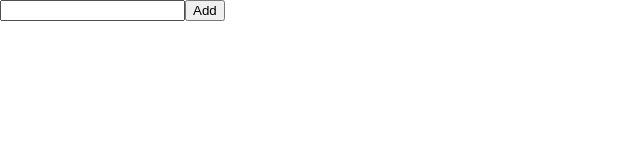
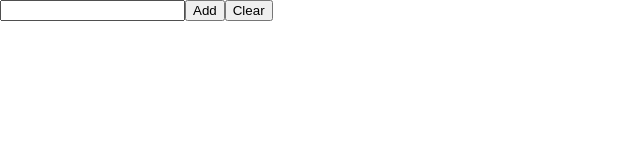
Before and after one commit to jangeroo/react-simple-todo-list, a React (Create React App) app: page / in a window 1280 px wide. Shown: the top 160 px of the page, without its empty margins (0-640 px from the left). Built offline with nearby package versions, Linux system fonts and the light colour scheme.

Commit message:
Added button to clear list

```diff
--- a/src/App.js
+++ b/src/App.js
@@ -21,12 +21,17 @@ class App extends Component {
 
     displayItems = item => (<li>{item}</li>);
 
+    clear = () => {
+        this.setState(st => ({items: []}))
+    }
+
     render() {
         return (
             <div>
                 <form ref={r => this.form = r} onSubmit={this.submitFunction}>
                     <input ref={r => this.input = r}/>
-                    <button>Add</button>
+                    <button type="submit">Add</button>
+                    <button type='button' onClick={this.clear}>Clear</button>
                 </form>
                 <ul>
                     {this.state.items.map(this.displayItems)}
```
